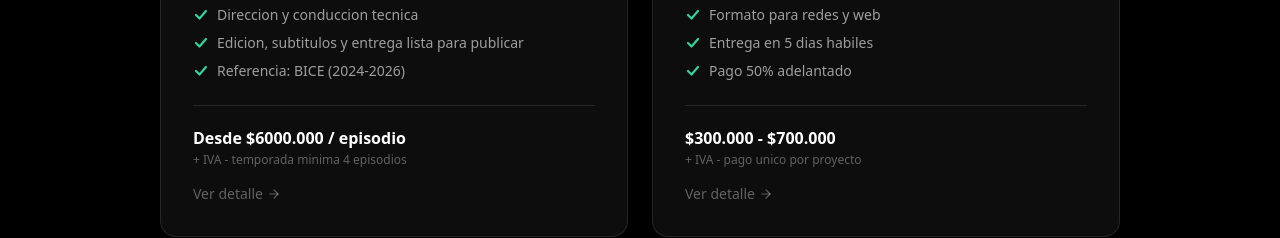
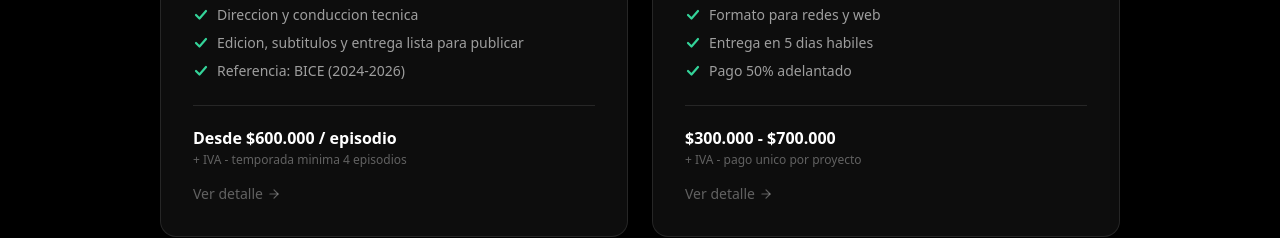
Before and after one commit to TronxGroup/Dekaelo-Media, a Next.js app: page / in a window 1280 px wide. Shown: the part 4100-4338 px from the top of the page. Built offline with nearby package versions, Linux system fonts and the light colour scheme.

Commit message:
Update page.tsx

```diff
--- a/app/page.tsx
+++ b/app/page.tsx
@@ -30,7 +30,7 @@ const services = [
       "Edicion, subtitulos y entrega lista para publicar",
       "Referencia: BICE (2024-2026)",
     ],
-    price: "Desde $6000.000 / episodio",
+    price: "Desde $600.000 / episodio",
     note: "+ IVA - temporada minima 4 episodios",
     href: "/servicios#produccion",
   },
```
